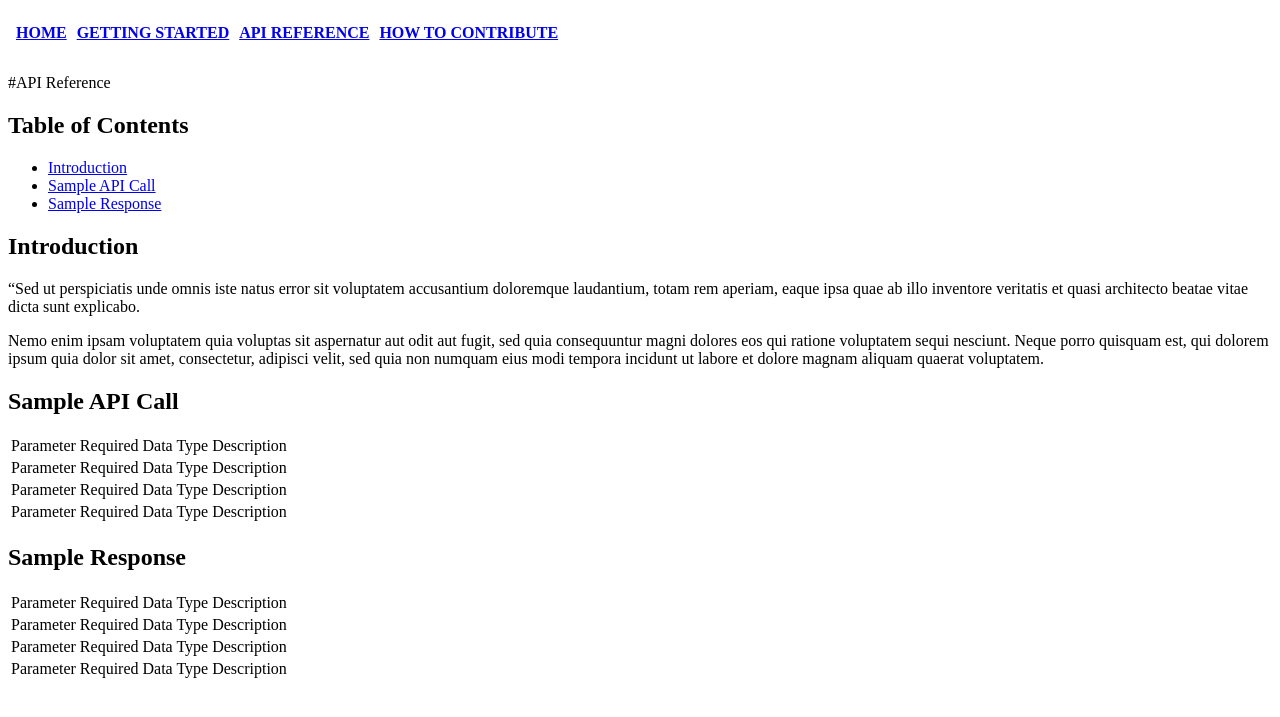
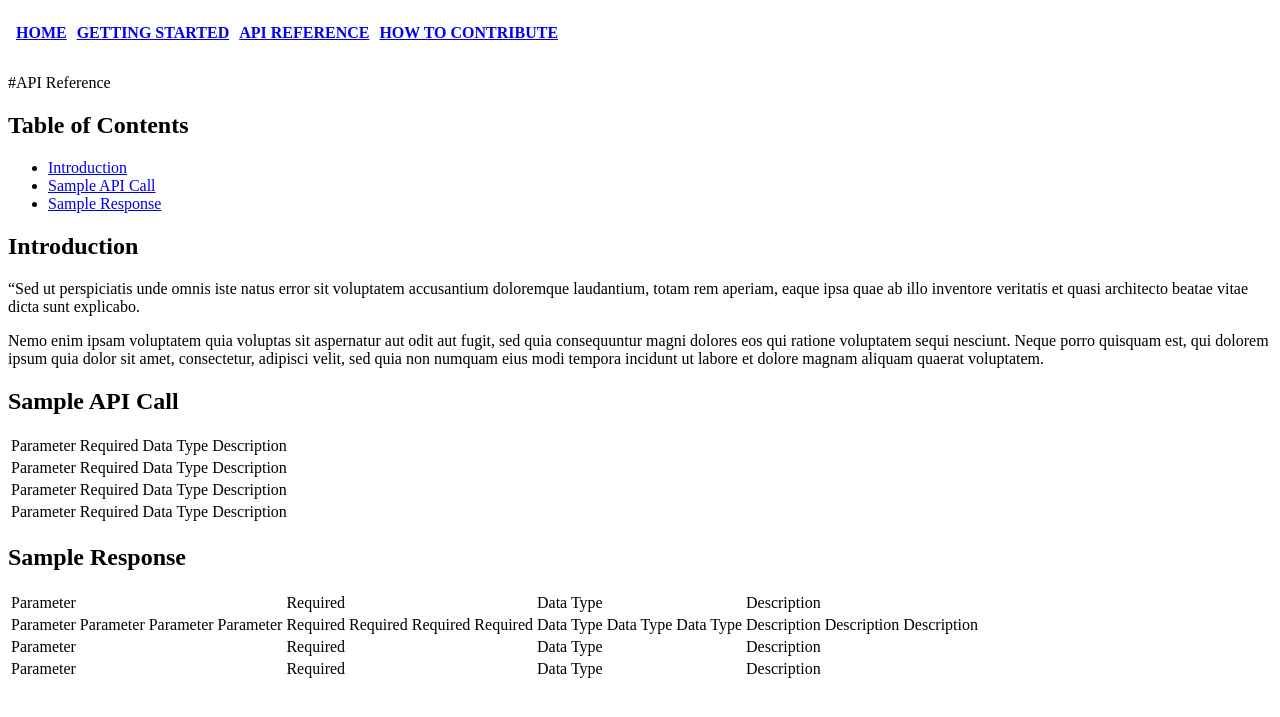
Before and after one commit to crystalsona/Sample-API-Docs, a Jekyll site: the page built from API Reference.md, in a window 1280 px wide. Shown: the top 717 px of the page. Built offline with Jekyll 4.4.1, drawn with Linux system fonts in a browser that asks for light colours.

Commit message:
Update API Reference.md

```diff
--- a/API Reference.md
+++ b/API Reference.md
@@ -28,6 +28,6 @@ Nemo enim ipsam voluptatem quia voluptas sit aspernatur aut odit aut fugit, sed
 ## Sample Response
 
 | Parameter | Required | Data Type | Description |
+| Parameter Parameter Parameter Parameter| Required Required Required Required  | Data Type Data Type Data Type | Description Description Description |
 | Parameter | Required | Data Type | Description |
 | Parameter | Required | Data Type | Description |
-| Parameter | Required | Data Type | Description |
```
